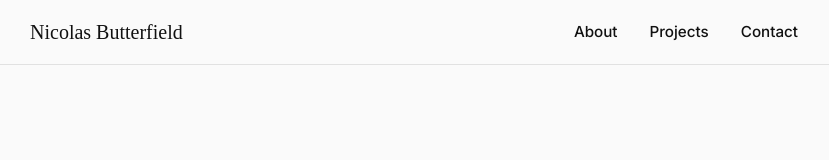
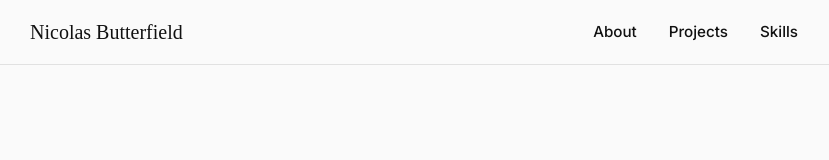
Before and after one commit to NicoButter/portfolio_2026, an Angular app: page / in a window 1280 px wide. Shown: the top 160 px of the page, without its empty margins (226-1055 px from the left). Built offline with nearby package versions, Linux system fonts and the light colour scheme.

Commit message:
feat: implement navigation animation on home page load and clean up nav item logic

```diff
--- a/src/app/layout/header/nav/nav.html
+++ b/src/app/layout/header/nav/nav.html
@@ -1,10 +1,10 @@
-<nav class="nav">
+<nav class="nav" [class.animate-nav]="animateOnHome()">
   <div class="container">
-    <a routerLink="/" class="brand nav-item">Nicolas Butterfield</a>
+    <a routerLink="/" class="brand">Nicolas Butterfield</a>
     <div class="nav-links">
-      <a routerLink="/about" class="nav-link nav-item" [attr.data-index]="1">About</a>
-      <a routerLink="/projects" class="nav-link nav-item" [attr.data-index]="2">Projects</a>
-      <a routerLink="/skills" class="nav-link nav-item" [attr.data-index]="3">Contact</a>
+      <a routerLink="/about" class="nav-link">About</a>
+      <a routerLink="/projects" class="nav-link">Projects</a>
+      <a routerLink="/skills" class="nav-link">Skills</a>
     </div>
   </div>
 </nav>
--- a/src/app/layout/header/nav/nav.scss
+++ b/src/app/layout/header/nav/nav.scss
@@ -20,13 +20,27 @@
   padding: 0 var(--spacing-unit);
 }
 
-.nav-item {
+/* Animation only when on home page initial load */
+.animate-nav .brand,
+.animate-nav .nav-link {
   opacity: 0;
-  transform: translateY(-20px);
+  animation: slideInDown 0.6s cubic-bezier(0.4, 0, 0.2, 1) forwards;
 }
 
-.nav-item.animate {
-  animation: slideInDown 0.6s cubic-bezier(0.4, 0, 0.2, 1) forwards;
+.animate-nav .brand {
+  animation-delay: 1.5s;
+}
+
+.animate-nav .nav-link:nth-child(1) {
+  animation-delay: 1.65s;
+}
+
+.animate-nav .nav-link:nth-child(2) {
+  animation-delay: 1.8s;
+}
+
+.animate-nav .nav-link:nth-child(3) {
+  animation-delay: 1.95s;
 }
 
 .brand {
--- a/src/app/layout/header/nav/nav.ts
+++ b/src/app/layout/header/nav/nav.ts
@@ -1,5 +1,5 @@
-import { Component, OnInit } from '@angular/core';
-import { RouterLink } from '@angular/router';
+import { Component, OnInit, inject, signal } from '@angular/core';
+import { Router, RouterLink } from '@angular/router';
 
 @Component({
   selector: 'app-nav',
@@ -8,16 +8,15 @@ import { RouterLink } from '@angular/router';
   styleUrl: './nav.scss',
 })
 export class Nav implements OnInit {
+  private router = inject(Router);
+
+  animateOnHome = signal(false);
+
   ngOnInit() {
-    // Start nav animation after hero content (1.5s total for hero)
-    setTimeout(() => {
-      const navItems = document.querySelectorAll('.nav-item');
+    const isHome = this.router.url === '/' || this.router.url === '';
 
-      navItems.forEach((item, index) => {
-        setTimeout(() => {
-          item.classList.add('animate');
-        }, index * 150); // Stagger each item by 150ms
-      });
-    }, 1500); // Start after hero animation begins
+    if (isHome) {
+      this.animateOnHome.set(true);
+    }
   }
 }
```
